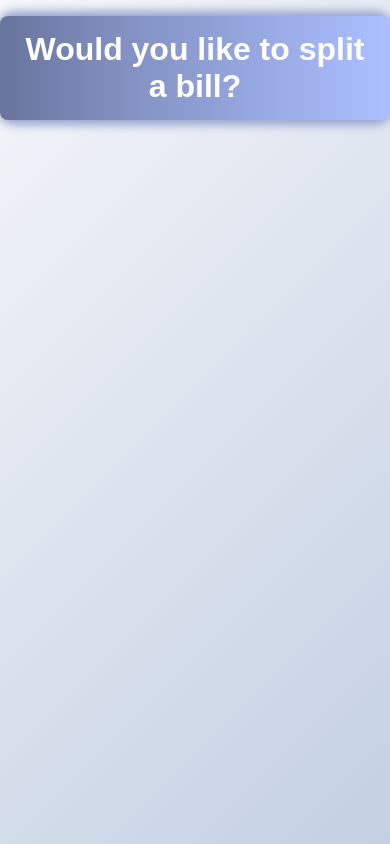
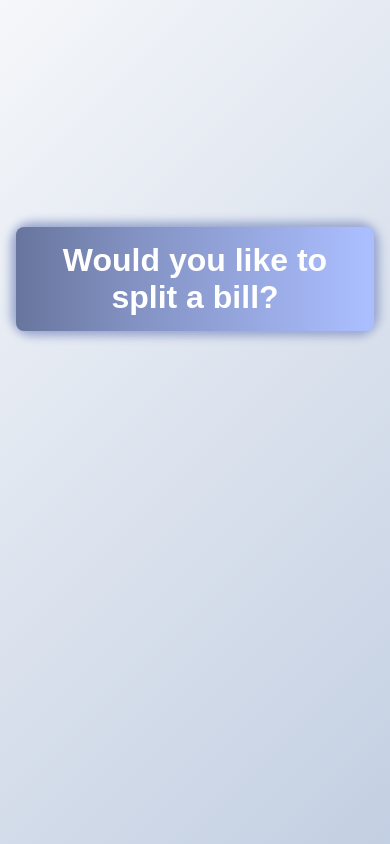
Before and after one commit to Srdjan-P/EatAndSplit, a React (Create React App) app: page / in a window 390 px wide. Built offline with nearby package versions, Linux system fonts and the light colour scheme.

Commit message:
Fixed the headline position

```diff
--- a/src/index.css
+++ b/src/index.css
@@ -282,6 +282,10 @@ button {
     max-width: 100vw;
   }
 
+  .headline {
+    margin: 25vh 1rem 1rem 1rem;
+  }
+
   .sidebar {
     max-width: 100vw;
   }
```
Also changed, not shown: package.json (+7 -1 lines), 1 other file (tests, documents, lock files or other folders).
